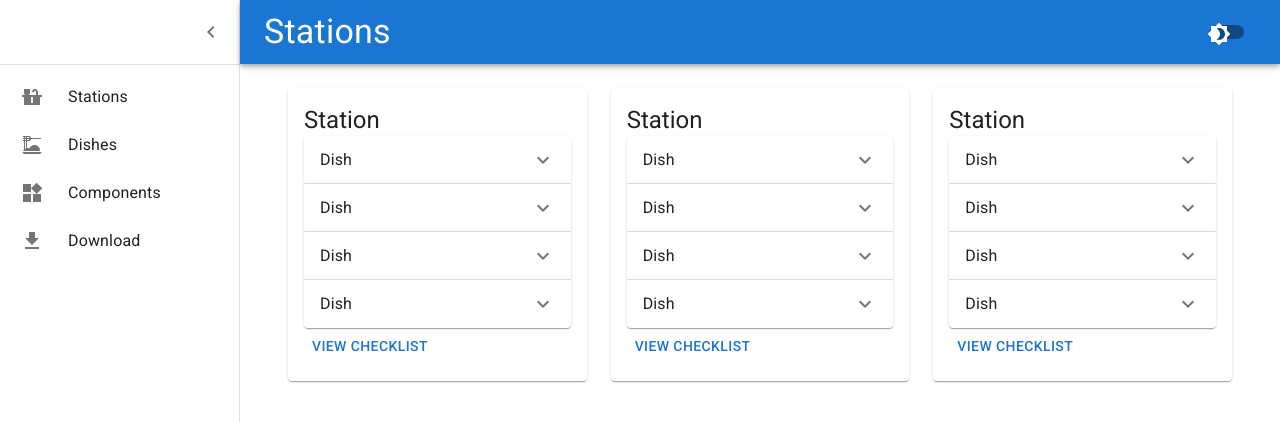
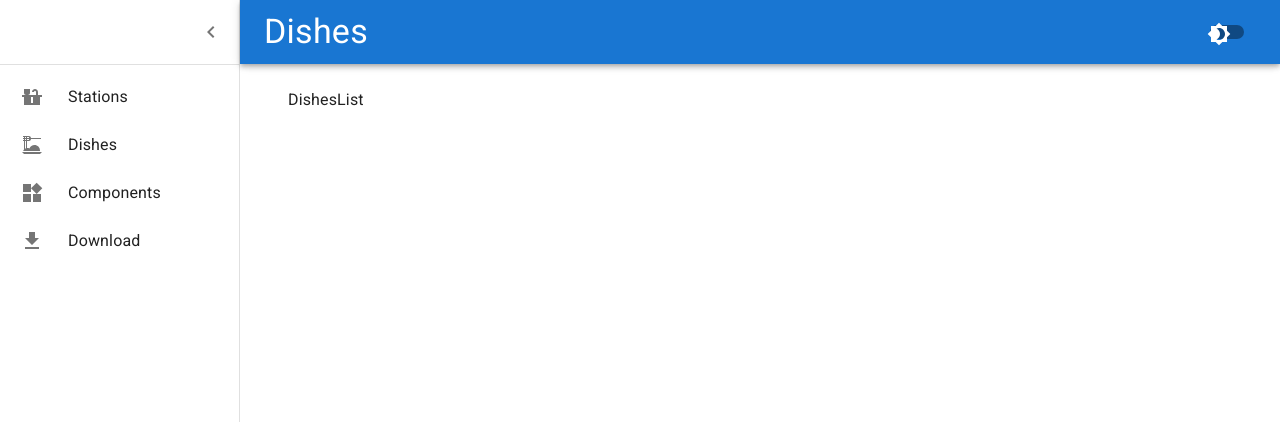
Before and after one commit to csamuele/preppr-old, a React (Create React App) app: page /dishes in a window 1280 px wide. Shown: the top 422 px of the page. Built offline with nearby package versions, Linux system fonts and the light colour scheme; the HTML template or start-up script is replaced by a standard one.

Commit message:
added router and made nav buttons functional

```diff
--- a/src/App.tsx
+++ b/src/App.tsx
@@ -1,17 +1,24 @@
-import {Container} from '@mui/material';
 import StationsList from './components/Stations/StationsList';
-import MiniDrawer from './components/Drawer';
-import Box  from '@mui/system/Box';
+import DishesTable from './components/Dishes/DishesTable';
+import Root from './layout/Root';
+import {
+  createBrowserRouter,
+  createRoutesFromElements,
+  Route,
+  RouterProvider,
+} from "react-router-dom";
+
+const router = createBrowserRouter(createRoutesFromElements(
+  <Route path="/" element={<Root />}>
+    <Route path="stations" element={<StationsList />}/>
+    <Route path="dishes" element={<DishesTable/>}/>
+  </Route>,
+
+));
 
 const App: React.FC = () => {
   return (
-    <Box>
-      <MiniDrawer header='Stations'>
-      <Container>
-        <StationsList/>
-      </Container>
-      </MiniDrawer>
-    </Box>
+    <RouterProvider router={router}/>
   );
 };
 
--- /dev/null
+++ b/src/components/Dishes/DishesTable.tsx
@@ -0,0 +1,9 @@
+const DishesTable: React.FC = () => {
+    return (
+        <div>
+            DishesList
+        </div>
+    );
+}
+
+export default DishesTable;
--- a/src/components/Stations/DishComponentsList.tsx
+++ b/src/components/Stations/DishComponentsList.tsx
@@ -5,7 +5,6 @@ import AccordionSummary from '@mui/material/AccordionSummary';
 import AccordionDetails from '@mui/material/AccordionDetails';
 import Typography from '@mui/material/Typography';
 import ExpandMoreIcon from '@mui/icons-material/ExpandMore';
-import React, { useState } from 'react';
 
 interface DishComponentsListProps {
     expanded: boolean;
--- a/src/components/Stations/StationsList.tsx
+++ b/src/components/Stations/StationsList.tsx
@@ -4,15 +4,11 @@ import Station from './Station'
 
 const StationsList = () => {
     return (
-        <>
-            <Grid container spacing={3}>
-                <Station/>
-                <Station/>
-                <Station/>
-
-            </Grid>
-
-        </>
+        <Grid container spacing={3}>
+            <Station/>
+            <Station/>
+            <Station/>
+        </Grid>
     );
 }
 
--- a/src/index.tsx
+++ b/src/index.tsx
@@ -5,14 +5,12 @@ import App from './App';
 import reportWebVitals from './reportWebVitals';
 import store from './store';
 import { Provider } from 'react-redux';
-import ToggleColorMode from './components/ToggleColorMode';
+import ToggleColorMode from './layout/ToggleColorMode';
 import '@fontsource/roboto/300.css';
 import '@fontsource/roboto/400.css';
 import '@fontsource/roboto/500.css';
 import '@fontsource/roboto/700.css';
 
-
-const ColorModeContext = React.createContext({ toggleColorMode: () => {} });
 
 
 const root = ReactDOM.createRoot(
--- /dev/null
+++ b/src/layout/ListItemLink.tsx
@@ -0,0 +1,56 @@
+import * as React from 'react';
+import ListItemButton from '@mui/material/ListItemButton';
+import ListItemIcon from '@mui/material/ListItemIcon';
+import ListItemText from '@mui/material/ListItemText';
+import ListItem from '@mui/material/ListItem';
+import {
+    Link as RouterLink,
+    LinkProps as RouterLinkProps,
+
+} from 'react-router-dom';
+
+
+
+interface ListItemLinkProps {
+    icon: React.ReactElement;
+    primary: string;
+    to: string;
+    open: boolean;
+    key: string;
+}
+
+const Link = React.forwardRef<HTMLAnchorElement, RouterLinkProps>(function Link(
+    itemProps,
+    ref,
+) {
+    return <RouterLink ref={ref} {...itemProps} role={undefined} />;
+});
+
+function ListItemLink(props: ListItemLinkProps) {
+    const { icon, primary, to, open, key } = props;
+
+    return (
+        <ListItem key={key} disablePadding sx={{ display: 'block' }}>
+            <ListItemButton
+                component={Link}
+                to={to}
+                sx={{
+                    minHeight: 48,
+                    justifyContent: open ? 'initial' : 'center',
+                    px: 2.5,
+                }}
+            >
+                <ListItemIcon
+                    sx={{
+                    minWidth: 0,
+                    mr: open ? 3 : 'auto',
+                    justifyContent: 'center',
+                    }}
+                >{icon}</ListItemIcon>
+                <ListItemText primary={primary} sx={{ opacity: open ? 1 : 0 }}/>
+            </ListItemButton>
+        </ListItem>
+    );
+}
+
+export default ListItemLink;
--- a/src/components/Drawer.tsx
+++ b/src/layout/Root.tsx
@@ -9,15 +9,10 @@ import CssBaseline from '@mui/material/CssBaseline';
 import Typography from '@mui/material/Typography';
 import Divider from '@mui/material/Divider';
 import IconButton from '@mui/material/IconButton';
+import Container from '@mui/material/Container/Container';
 import MenuIcon from '@mui/icons-material/Menu';
 import ChevronLeftIcon from '@mui/icons-material/ChevronLeft';
 import ChevronRightIcon from '@mui/icons-material/ChevronRight';
-import ListItem from '@mui/material/ListItem';
-import ListItemButton from '@mui/material/ListItemButton';
-import ListItemIcon from '@mui/material/ListItemIcon';
-import ListItemText from '@mui/material/ListItemText';
-import InboxIcon from '@mui/icons-material/MoveToInbox';
-import MailIcon from '@mui/icons-material/Mail';
 import { ColorModeContext } from './ToggleColorMode';
 import ColorModeToggleButton from './ColorModeToggleButton';
 import { useContext } from 'react';
@@ -25,6 +20,8 @@ import CountertopsIcon from '@mui/icons-material/Countertops';
 import DinnerDiningIcon from '@mui/icons-material/DinnerDining';
 import WidgetsIcon from '@mui/icons-material/Widgets';
 import DownloadIcon from '@mui/icons-material/Download';
+import { Outlet, useLocation } from 'react-router-dom';
+import ListItemLink from './ListItemLink';
 
 const drawerWidth = 240;
 
@@ -97,7 +94,23 @@ const Drawer = styled(MuiDrawer, {
   }),
 }));
 
-export default function MiniDrawer({ children, header }: { children: React.ReactNode; header?: string }) {
+export default function Root() {
+  const location = useLocation();
+
+  const getPageTitle = () => {
+    switch (location.pathname) {
+      case '/stations':
+        return 'Stations';
+      case '/dishes':
+        return 'Dishes';
+      case '/components':
+        return 'Components';
+      case '/downloads':
+        return 'Downloads';
+      default:
+        return 'Other Title';
+    }
+  };
   const colorMode = useContext(ColorModeContext);
 
   const theme = useTheme();
@@ -129,7 +142,7 @@ export default function MiniDrawer({ children, header }: { children: React.React
             <MenuIcon />
           </IconButton>
           <Typography variant="h4" noWrap component="div" sx={{ flexGrow: 1 }}>
-            {header}
+            {getPageTitle()}
           </Typography>
           <ColorModeToggleButton onToggle={colorMode.toggleColorMode} />
         </Toolbar>
@@ -158,33 +171,17 @@ export default function MiniDrawer({ children, header }: { children: React.React
                 {
                     name: 'Download',
                     icon: <DownloadIcon/>,
-                }].map((item, index) => (
-            <ListItem key={item.name} disablePadding sx={{ display: 'block' }}>
-              <ListItemButton
-                sx={{
-                  minHeight: 48,
-                  justifyContent: open ? 'initial' : 'center',
-                  px: 2.5,
-                }}
-              >
-                <ListItemIcon
-                  sx={{
-                    minWidth: 0,
-                    mr: open ? 3 : 'auto',
-                    justifyContent: 'center',
-                  }}
-                >
-                  {item.icon}
-                </ListItemIcon>
-                <ListItemText primary={item.name} sx={{ opacity: open ? 1 : 0 }} />
-              </ListItemButton>
-            </ListItem>
+                }].map((item) => (
+
+            <ListItemLink key={item.name} to={item.name.toLowerCase()} primary={item.name} icon={item.icon} open={open}/>
           ))}
         </List>
       </Drawer>
       <Box component="main" sx={{ flexGrow: 1, p: 3 }}>
         <DrawerHeader />
-        {children}
+        <Container>
+          <Outlet />
+        </Container>
       </Box>
     </Box>
   );
```
Also changed, not shown: src/layout/ColorModeToggleButton.tsx (renamed from src/components/ColorModeToggleButton.tsx), src/layout/ToggleColorMode.tsx (renamed from src/components/ToggleColorMode.tsx).
